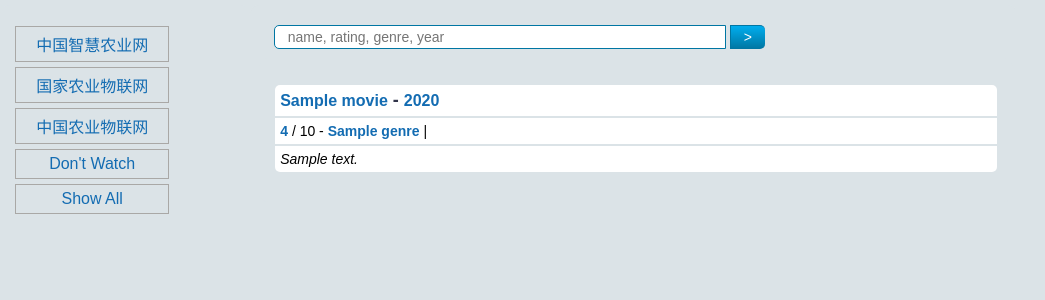
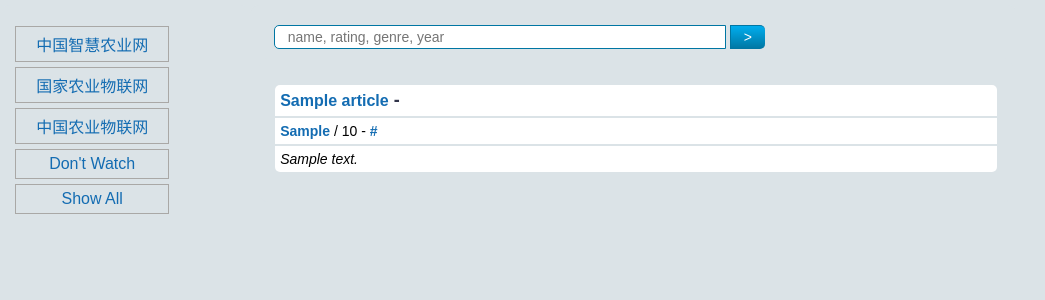
Before and after one commit to Christings/flask_scrapy_aiot, a Python web app: template flask_aiot/app/templates/list.html in a window 1280 px wide. Shown: the part 65-365 px from the top of the page, without its empty margins (0-1045 px from the left). Run offline with Jinja, Linux system fonts and the light colour scheme; the template is opened without the code that fills it: most values are stand-ins (such as "Sample title", 1, 10 or a date in 2020); some libraries are stand-ins or nearby versions.

Commit message:
layout and list

```diff
--- a/flask_aiot/app/templates/layout.html
+++ b/flask_aiot/app/templates/layout.html
@@ -16,9 +16,9 @@
         <div id="nav">
             <div id="naventries">
                 <ul>
-                    <li><a href="/top/10">中国智慧农业网</a></li>
-                    <li><a href="/top/20">国家农业物联网</a></li>
-                    <li><a href="/recent">中国农业物联网</a></li>
+                    <li><a href="/show_chinacwa">中国智慧农业网</a></li>
+                    <li><a href="/show_iot">国家农业物联网</a></li>
+                    <li><a href="/show_ny135">中国农业物联网</a></li>
                     <li><a href="/dontwatch">Don't Watch</a></li>
                     <li><a href="/showall">Show All</a></li>
                 </ul>
--- a/flask_aiot/app/templates/list.html
+++ b/flask_aiot/app/templates/list.html
@@ -4,28 +4,21 @@
 
     <div id="entries">
         <ul>
-        {% for movie in movies %}
+            {% for article in articles %}
                 <li>
-            <div class="name-year"> <a href="http://www.imdb.com/title/{{movie.movie_id}}/">{{movie.name}}</a> -
-                <a href="/produced/{{movie.produced.year}}">{{movie.produced.year}}</a>
+                    <div class="name-year">
+                        <a href="http://www.imdb.com/title/{{ article.article_title }}/">{{ article.article_title }}</a>
+                        -
+                        {#                        <a href="/produced/{{ article.article_title }}">{{ article.article_title }}</a>#}
                     </div>
 
                     <div class="rating-base">
-                <a href="/rating/{{movie.rating}}">{{movie.rating}}</a>
+                        <a href="/rating/{{ article.article_title }}">{{ article.article_keywords }}</a>
                         <span>/ 10 - </span>
-
-                <span>
-                    {% for genre in movie.genre %}
-                    <a href="/genre/{{genre}}">{{genre}}</a>
-                        {% if genre != movie.genre[-1] %}
-                            |
-                        {% endif %}
-                    {% endfor %}
-                </span>
+                        <a href="/rating/{{ article.article_title }}">{{ article.article_url }}</a>
                     </div>
 
-            <div class="description"> {{ movie.description }}</div>
-
+                    <div class="description"> {{ article.article_content }}</div>
                 </li>
             {% endfor %}
         </ul>
```
Lines whose indentation alone changed are shown as unchanged.
